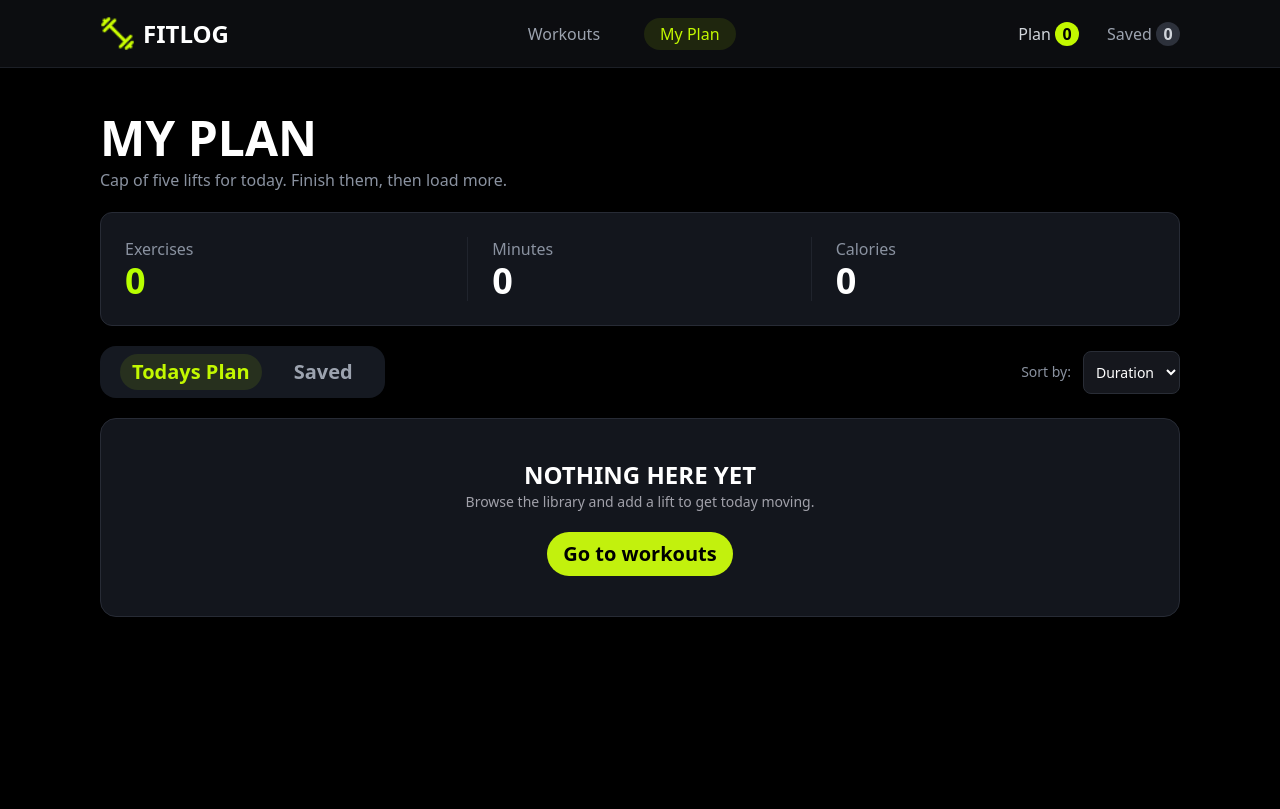
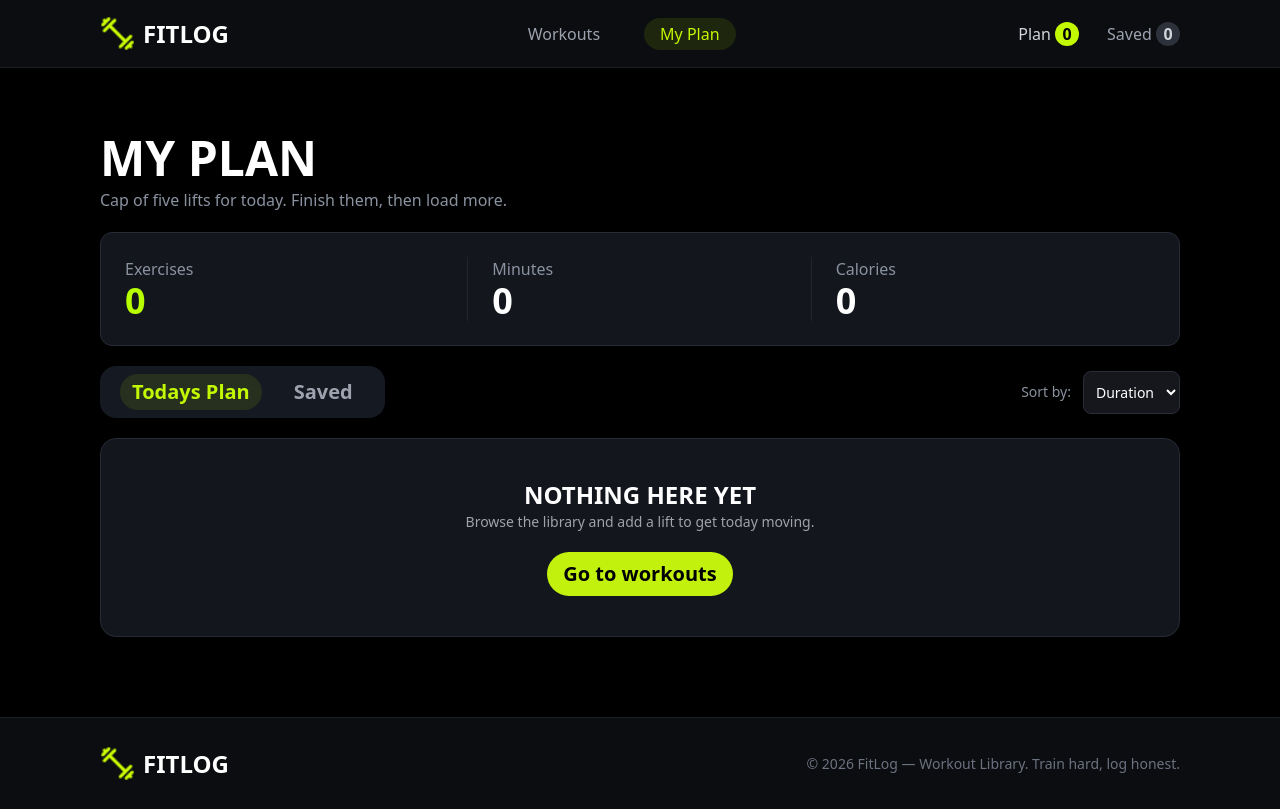
Before and after one commit to mdsakiblabs/project-fit-log, a Next.js app: page /my-plan/todays-plan in a window 1280 px wide. Built offline with nearby package versions, Linux system fonts and the light colour scheme.

Commit message:
Created Footer and fixed some mergin releted issues

```diff
--- a/src/app/excersice/[id]/page.jsx
+++ b/src/app/excersice/[id]/page.jsx
@@ -8,7 +8,7 @@ const page = async ({ params }) => {
   const res = await fetch(`https://api.abcz.workers.dev/api/fitlog/${id}`);
   const data = await res.json();
   return (
-    <section className="w-full my-10">
+    <section className="w-full">
       <div className="wraper max-w-270 mx-auto flex justify-between items-start gap-20">
         {/* left side image  */}
         <div>
--- a/src/app/layout.js
+++ b/src/app/layout.js
@@ -3,6 +3,7 @@ import { Toaster } from "react-hot-toast";
 import { Geist, Geist_Mono } from "next/font/google";
 import "./globals.css";
 import Navbar from "@/components/Navbar";
+import Footer from "@/components/Footer";
 
 const geistSans = Geist({
   variable: "--font-geist-sans",
@@ -36,6 +37,7 @@ export default function RootLayout({ children }) {
           <Navbar />
           {children}
           <Toaster/>
+          <Footer/>
         </ExerciseProvider>
       </body>
     </html>
--- a/src/app/my-plan/layout.js
+++ b/src/app/my-plan/layout.js
@@ -5,7 +5,7 @@ import React from 'react'
 
 const layout = ({children}) => {
   return (
-    <section className='w-full mt-10'>
+    <section className='w-full mt-[-20]'>
         <div className='wraper max-w-270 mx-auto'>
            <HeadingAndSubHeading/>
            <ExcerciseMuniteAndCalSection/>
--- /dev/null
+++ b/src/components/Footer.jsx
@@ -0,0 +1,23 @@
+import React from "react";
+import logo from '../assets/logo.png'
+import Image from "next/image";
+const Footer = () => {
+  return (
+    <footer className="w-full py-7 bg-[#0C0D10] border-t border-[#1C1F26] mt-20">
+      <div className="wraper max-w-270 mx-auto flex justify-between items-center">
+        {/* logo  */}
+        <div>
+          <div className="flex items-center justify-center  gap-2">
+            <Image src={logo} width={35} alt="navbar-logo" />
+            <h2 className="text-2xl font-bold">FITLOG</h2>
+          </div>
+        </div>
+        <div>
+            <p className="text-[#6B7280] text-[14px]">© 2026 FitLog — Workout Library. Train hard, log honest.</p>
+        </div>
+      </div>
+    </footer>
+  );
+};
+
+export default Footer;
--- a/src/components/HeroSection.jsx
+++ b/src/components/HeroSection.jsx
@@ -4,7 +4,7 @@ import Image from "next/image";
 const HeroSection = () => {
   return (
     <section className="w-full">
-      <div className="wraper max-w-270 mx-auto flex justify-between items-center bg-[#15171D] p-14 mt-10 rounded-2xl border border-[#222630]">
+      <div className="wraper max-w-270 mx-auto flex justify-between items-center bg-[#15171D] p-14 rounded-2xl border border-[#222630]">
         {/* left side texts and button section */}
         <div className="flex flex-col gap-10">
           <div className="texts flex flex-col gap-5">
--- a/src/components/Navbar.jsx
+++ b/src/components/Navbar.jsx
@@ -6,7 +6,7 @@ import NavbarPlanAndSaveSection from "./NavbarPlanAndSaveSection";
 import NavLinks from "./NavLinks";
 const Navbar = () => {
   return (
-    <div className="w-full bg-[#0C0D10] border-b border-[#1C1F26]">
+    <div className="w-full bg-[#0C0D10] border-b border-[#1C1F26] mb-15">
       <nav className="flex justify-between max-w-270 items-center mx-auto py-4">
         {/* logo section */}
         <div className="flex items-center justify-center  gap-2">
```
